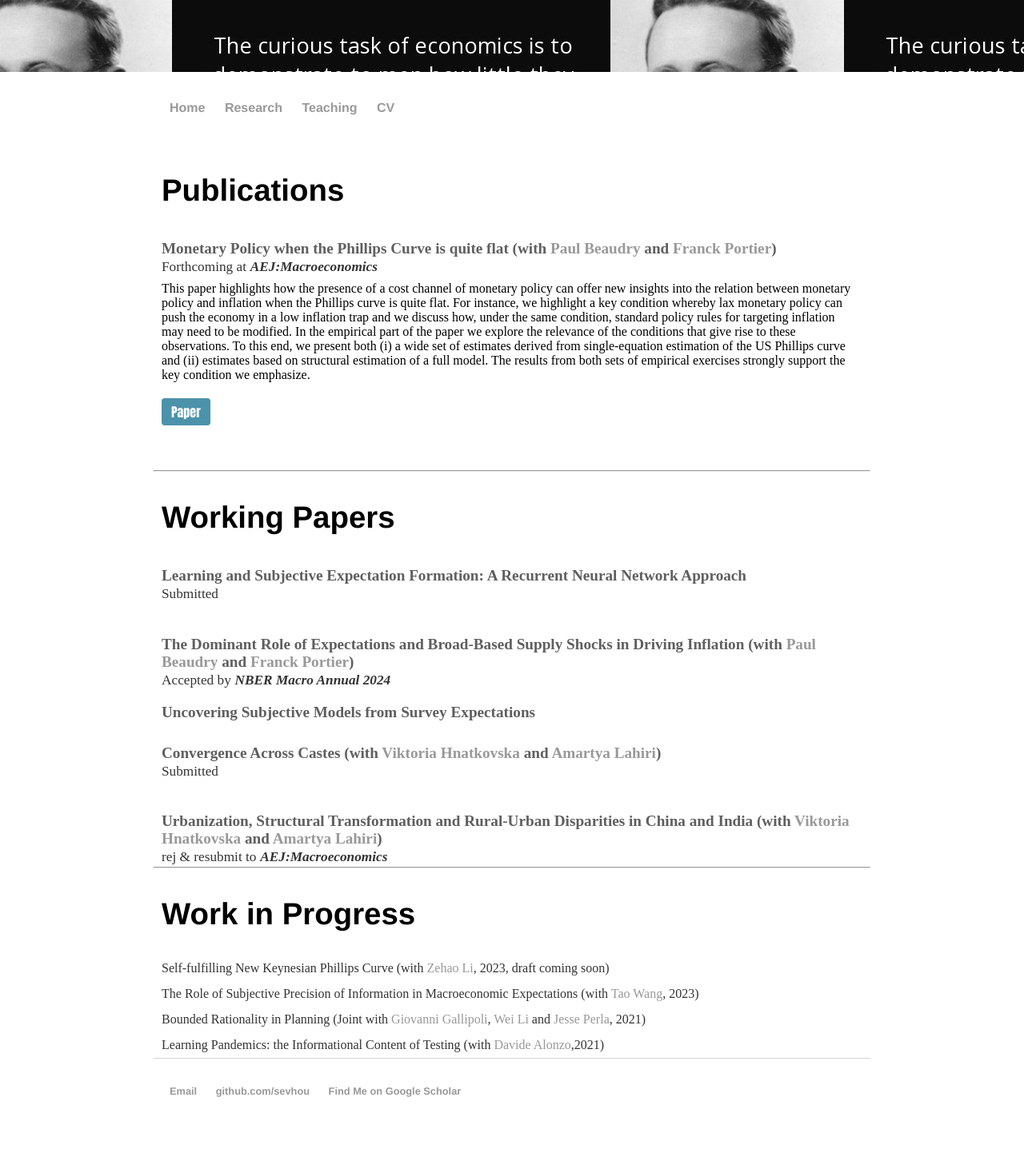
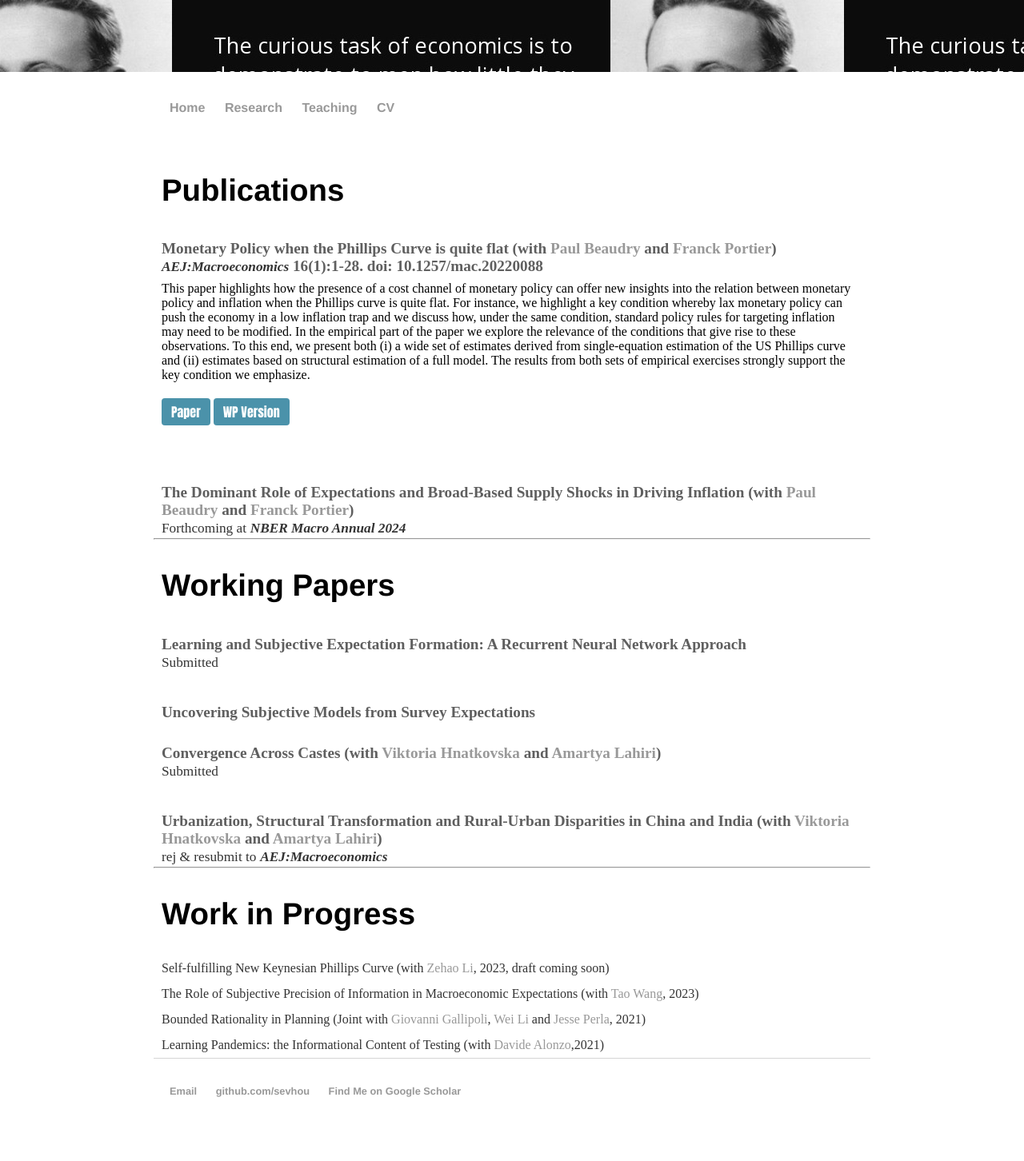
Before and after one commit to sevhou/sevhou.github.io, a Jekyll site: the page built from research/index.html, in a window 1280 px wide. Shown: the whole page at 80% size. Built offline with Jekyll 4.4.1, drawn with Linux system fonts in a browser that asks for light colours; some of the changed lines change nothing that is shown.

Commit message:
Update index.html

```diff
--- a/research/index.html
+++ b/research/index.html
@@ -20,11 +20,20 @@ title: Research
 	<h1>Publications</h1>
 
 	<h2 type="button" class="slide-toggle">Monetary Policy when the Phillips Curve is quite flat (with <a href="https://economics.ubc.ca/faculty-and-staff/paul-beaudry/">Paul Beaudry</a> and <a href="https://fportier.wordpress.com/">Franck Portier</a>) <br>
-	<pubf>Forthcoming at</pubf> <jname>AEJ:Macroeconomics</jname></h2>
+	<jname>AEJ:Macroeconomics</jname> 16(1):1-28. doi: 10.1257/mac.20220088</h2>
     <div class="box_show">
         <div class="box-inner">This paper highlights how the presence of a cost channel of monetary policy can offer new insights into the relation between monetary policy and inflation when the Phillips curve is quite flat.   For instance, we highlight a key condition whereby lax monetary policy can push the economy in a low inflation trap and we discuss how, under the same condition, standard policy rules for targeting inflation may need to be modified.  In the empirical part of the paper we explore the relevance of the conditions that give rise to these observations.  To this end, we present both (i) a wide set of estimates derived from single-equation estimation of the US Phillips curve and (ii) estimates based on structural estimation of a full model. The results from both sets of empirical exercises strongly support the key condition we emphasize.
 
-<br><a href="https://sevhou.github.io/research/BHP2022.pdf" class="bluebutton">Paper</a>
+<br><a href="https://www.aeaweb.org/articles?id=10.1257/mac.20220088" class="bluebutton">Paper</a> <a href="https://sevhou.github.io/research/BHP2022.pdf" class="bluebutton">WP Version</a>
+      </div>
+    </div>
+
+	<br><h2 type="button" class="slide-toggle">The Dominant Role of Expectations and Broad-Based Supply Shocks in Driving Inflation (with <a href="https://economics.ubc.ca/faculty-and-staff/paul-beaudry/">Paul Beaudry</a> and <a href="https://fportier.wordpress.com/">Franck Portier</a>)<br>
+<pubf>Forthcoming at</pubf> <jname>NBER Macro Annual 2024</jname></h2></h2>
+    <div class="box">
+        <br><div class="box-inner"> In light of the experience of the last few years, the object of this paper is to re-examine the role of supply shocks, labour market tightness and expectation formation in explaining bouts of inflation.  We begin by showing that a quasi-flat Phillips curve,  which was popular prior to the pandemic, still fits the post-2020 US data well with the implication that (1)  labour market tightness likely played a limited role in generating recent inflation and (2) changes in short term inflation expectations induced by supply shocks likely played a major role.  We then explore how best to capture the join dynamics of inflation and inflation expectations in response to supply shocks.  Given the difficulty of capturing these dynamics under rational expectations, we propose and evaluate a model with bounded rationality.  In our model,  supply shocks that affect many goods affect inflation expectations and this drives persistent inflation dynamics, while supply shocks that are concentrated in a sector lead to much more temporary changes in both inflation and inflation expectations. Although our departure from full rationality is minor, it allows perceived common shocks to dis-aggregated inflation series to be amplified and propagated over time in a manner consistent with observation.
+<br>
+<br><a href="https://sevhou.github.io/research/Inflation2023_main.pdf" class="bluebutton">Paper</a>
       </div>
     </div>
 	<br>
@@ -38,15 +47,6 @@ title: Research
         <div class="box-inner">In this paper, I propose a flexible non-parametric method using Recurrent Neural Networks(RNN) to estimate the dynamic structure of most expectation formation models in macroeconomics. This approach does not rely on restrictive assumptions of functional forms and parametric methods but nests the standard approaches of empirical studies on expectation formation. Applying this approach to data on macroeconomic expectations from the Michigan Survey of Consumers(MSC) and a rich set of signals available to U.S. households, I find qualitatively new results: (1) agents' expectations about the future economic condition have asymmetric and non-linear responses to signals; (2) agents' attentions shift from signals about the current state to signals about future: they behave as if they were adaptive learners in ordinary periods and become forward-looking as the state of economy gets worse; (3) the content of signals on economic condition, rather than the volume of these signals, plays the most important role in creating the attention-shift. My method also allows me to apply the Double Machine Learning method to assess the statistical significance of these empirical findings. Finally, I show these stylized facts can be generated by a model with rational inattention, in which information endogenously becomes more valuable when economic status gets worse.
 
 <br><a href="https://sevhou.github.io/research/Learning_RNN_main_latest.pdf" class="bluebutton">Paper</a>  <a href="https://sevhou.github.io/research/Learning_RNN_appx_latest.pdf" class="bluebutton">Online Appendix</a>
-      </div>
-    </div>
-
-<br><h2 type="button" class="slide-toggle">The Dominant Role of Expectations and Broad-Based Supply Shocks in Driving Inflation (with <a href="https://economics.ubc.ca/faculty-and-staff/paul-beaudry/">Paul Beaudry</a> and <a href="https://fportier.wordpress.com/">Franck Portier</a>)<br>
-<pubf>Accepted by</pubf> <jname>NBER Macro Annual 2024</jname></h2></h2>
-    <div class="box">
-        <br><div class="box-inner"> In light of the experience of the last few years, the object of this paper is to re-examine the role of supply shocks, labour market tightness and expectation formation in explaining bouts of inflation.  We begin by showing that a quasi-flat Phillips curve,  which was popular prior to the pandemic, still fits the post-2020 US data well with the implication that (1)  labour market tightness likely played a limited role in generating recent inflation and (2) changes in short term inflation expectations induced by supply shocks likely played a major role.  We then explore how best to capture the join dynamics of inflation and inflation expectations in response to supply shocks.  Given the difficulty of capturing these dynamics under rational expectations, we propose and evaluate a model with bounded rationality.  In our model,  supply shocks that affect many goods affect inflation expectations and this drives persistent inflation dynamics, while supply shocks that are concentrated in a sector lead to much more temporary changes in both inflation and inflation expectations. Although our departure from full rationality is minor, it allows perceived common shocks to dis-aggregated inflation series to be amplified and propagated over time in a manner consistent with observation.
-<br>
-<br><a href="https://sevhou.github.io/research/Inflation2023_main.pdf" class="bluebutton">Paper</a>
       </div>
     </div>
 
```
